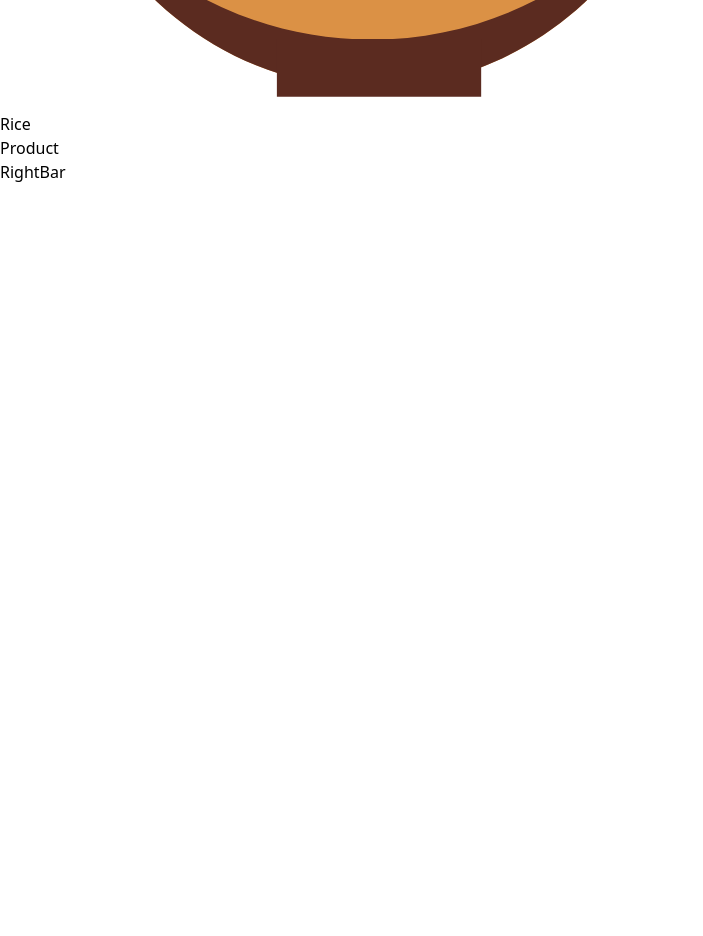
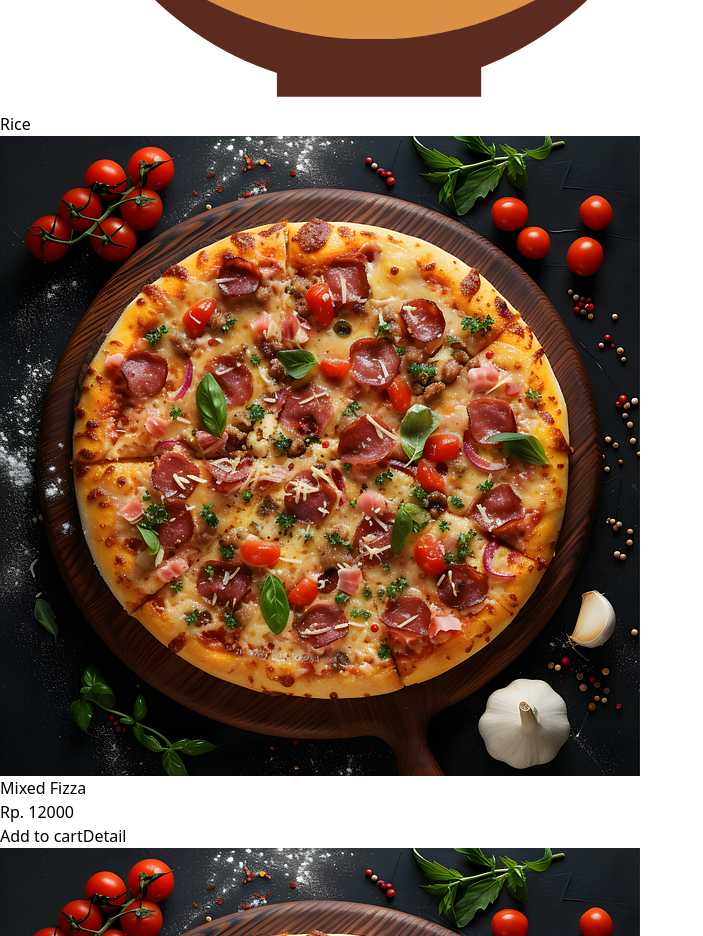
Before and after one commit to Robi-Nurhidayat/react-cafe, a React (Vite) app: page / in a window 1280 px wide. Shown: the part 5640-6576 px from the top of the page, without its empty margins (0-703 px from the left). Before the commit the page ends 5824 px from the top, so only its background shows below. Built offline with nearby package versions, Linux system fonts and the light colour scheme.

Commit message:
maybe udah selesai implement ui nya, sekarang ke bagian be

```diff
--- a/src/App.jsx
+++ b/src/App.jsx
@@ -4,6 +4,7 @@ import {
   createBrowserRouter,
   RouterProvider,
 } from "react-router-dom";
+import Product from './components/Product';
 
 const router = createBrowserRouter([
   {
@@ -12,7 +13,7 @@ const router = createBrowserRouter([
     children: [
       {
         index: true,
-        element: <h1>Product</h1>
+        element: <Product />
       }
     ]
   },
--- a/src/components/MenuCategory.jsx
+++ b/src/components/MenuCategory.jsx
@@ -4,8 +4,8 @@ import Burger from "/assets/images/burger.svg";
 import Rice from "/assets/images/rice.svg";
 const MenuCategory = () => {
   return (
-    <div className='bg-white px-5 pt-2 pb-4'>
-      <h1>Choose Category</h1>
+    <div className='bg-white px-5 pt-2 pb-4 z-50'>
+      <h1 className="px-4 mb-2 font-semibold text-lg">Choose Category</h1>
       <div className="flex justify-between items-center pl-3 mt-1 w-10/12">
         <div className="flex gap-x-3 items-center px-4 py-2 bg-[#f8f3fa] w-[140px] rounded-3xl">
           <img src={allItems} alt="all item icon" className="h-[30px]" />
--- /dev/null
+++ b/src/components/Product.jsx
@@ -0,0 +1,187 @@
+import PizzaCheese from "/assets/images/products/pizza1.png";
+import PizzaDaging from "/assets/images/products/pizza2.jpg";
+
+const products = [
+  {
+    id: 1,
+    title: "Mixed Fizza",
+    image: PizzaCheese,
+    price: 12000,
+  },
+  {
+    id: 2,
+    title: "Mixed Fizza",
+    image: PizzaCheese,
+    price: 12000,
+  },
+  {
+    id: 3,
+    title: "Mixed Fizza",
+    image: PizzaCheese,
+    price: 12000,
+  },
+  {
+    id: 4,
+    title: "Mixed Fizza",
+    image: PizzaCheese,
+    price: 12000,
+  },
+  {
+    id: 5,
+    title: "Mixed Fizza",
+    image: PizzaCheese,
+    price: 12000,
+  },
+  {
+    id: 6,
+    title: "Mixed Fizza",
+    image: PizzaCheese,
+    price: 12000,
+  },
+  {
+    id: 7,
+    title: "Mixed Fizza",
+    image: PizzaCheese,
+    price: 12000,
+  },
+  {
+    id: 8,
+    title: "Mixed Fizza",
+    image: PizzaCheese,
+    price: 12000,
+  },
+  {
+    id: 9,
+    title: "Mixed Fizza",
+    image: PizzaCheese,
+    price: 12000,
+  },
+  {
+    id: 10,
+    title: "Mixed Fizza",
+    image: PizzaCheese,
+    price: 12000,
+  },
+  {
+    id: 11,
+    title: "Mixed Fizza",
+    image: PizzaCheese,
+    price: 12000,
+  },
+  {
+    id: 12,
+    title: "Mixed Fizza",
+    image: PizzaCheese,
+    price: 12000,
+  },
+  {
+    id: 1,
+    title: "Mixed Fizza",
+    image: PizzaCheese,
+    price: 12000,
+  },
+  {
+    id: 2,
+    title: "Mixed Fizza",
+    image: PizzaCheese,
+    price: 12000,
+  },
+  {
+    id: 3,
+    title: "Mixed Fizza",
+    image: PizzaCheese,
+    price: 12000,
+  },
+  {
+    id: 4,
+    title: "Mixed Fizza",
+    image: PizzaCheese,
+    price: 12000,
+  },
+  {
+    id: 5,
+    title: "Mixed Fizza",
+    image: PizzaCheese,
+    price: 12000,
+  },
+  {
+    id: 6,
+    title: "Mixed Fizza",
+    image: PizzaCheese,
+    price: 12000,
+  },
+  {
+    id: 7,
+    title: "Mixed Fizza",
+    image: PizzaCheese,
+    price: 12000,
+  },
+  {
+    id: 8,
+    title: "Mixed Fizza",
+    image: PizzaCheese,
+    price: 12000,
+  },
+  {
+    id: 9,
+    title: "Mixed Fizza",
+    image: PizzaCheese,
+    price: 12000,
+  },
+  {
+    id: 10,
+    title: "Mixed Fizza",
+    image: PizzaCheese,
+    price: 12000,
+  },
+  {
+    id: 11,
+    title: "Mixed Fizza",
+    image: PizzaCheese,
+    price: 12000,
+  },
+  {
+    id: 12,
+    title: "Mixed Fizza",
+    image: PizzaCheese,
+    price: 12000,
+  },
+];
+
+const Product = () => {
+  return (
+
+      <div className="grid grid-cols-12 px-5 py-5 gap-4 overflow-auto h-[71vh] z-0">
+        {products.map((product) => {
+          return (
+            <div key={product.id} className="col-span-3 bg-white rounded shadow-md h-[300px] flex justify-center">
+              <div className="w-[90%] h-full py-5">
+                <div className="flex justify-center mb-5">
+                  <img
+                    src={product.image}
+                    alt="pizza"
+                    className="w-[150px] rounded"
+                  />
+                </div>
+                <div className="flex flex-col items-center">
+                  <h4>{product.title}</h4>
+                  <h5>Rp. {product.price}</h5>
+                </div>
+                <div className="flex justify-center gap-2 mt-2">
+                  <button className="bg-blue-400 px-2 py-1 text-sm rounded text-white">
+                    Add to cart
+                  </button>
+                  <button className="bg-[#9F73AB] px-2 py-1 text-sm rounded text-white">
+                    Detail
+                  </button>
+                </div>
+              </div>
+            </div>
+          );
+        })}
+      </div>
+
+  );
+};
+
+export default Product;
--- a/src/components/RightBar.jsx
+++ b/src/components/RightBar.jsx
@@ -1,9 +1,160 @@
-import React from 'react'
-
+import PizzaCheese from "/assets/images/products/pizza1.png";
+import { FaMinusCircle } from "react-icons/fa";
+import { FaPlusCircle } from "react-icons/fa";
 const RightBar = () => {
   return (
-    <div className='h-full bg-red-500 col-span-3 row-start-3 row-end-13'>RightBar</div>
-  )
-}
+    <div className="h-full col-span-3 row-start-3 row-end-13 pl-5">
+      <div className=" bg-white h-full pt-2">
+        <div className="px-4 flex justify-between items-center py-4">
+          <h3 className="text-xl font-semibold">New Order Bill</h3>
+          <span className="font-semibold text-sm text-gray-300">Monday, 22 April 2024</span>
+        </div>
+        {/* list food */}
+        <div className="border-y-2 pt-10 pb-2 ">
+          <div className="px-2 flex flex-col gap-6  overflow-auto h-[400px]">
+            <div className="flex gap-x-2 justify-between items-center px-4 py-2 bg-[#f8f3fa] rounded-3xl">
+              <img
+                src={PizzaCheese}
+                alt="all item icon"
+                className="h-[60px] rounded-[360px]"
+              />
+              <div className="text-sm">
+                <h5>Cheese Burger</h5>
+                <p>Rp. 120000</p>
+              </div>
+              <div className="flex items-center gap-x-3">
+                <button className="text-[#FEC260] text-3xl">
+                  <FaMinusCircle />
+                </button>
+                <span>0</span>
+                <button className="text-[#FEC260] text-3xl">
+                  <FaPlusCircle />
+                </button>
+              </div>
+            </div>
+            <div className="flex gap-x-2 justify-between items-center px-4 py-2 bg-[#f8f3fa] rounded-3xl">
+              <img
+                src={PizzaCheese}
+                alt="all item icon"
+                className="h-[60px] rounded-[360px]"
+              />
+              <div className="text-sm">
+                <h5>Cheese Burger</h5>
+                <p>Rp. 120000</p>
+              </div>
+              <div className="flex items-center gap-x-3">
+                <button className="text-[#FEC260] text-3xl">
+                  <FaMinusCircle />
+                </button>
+                <span>0</span>
+                <button className="text-[#FEC260] text-3xl">
+                  <FaPlusCircle />
+                </button>
+              </div>
+            </div>
+            <div className="flex gap-x-2 justify-between items-center px-4 py-2 bg-[#f8f3fa] rounded-3xl">
+              <img
+                src={PizzaCheese}
+                alt="all item icon"
+                className="h-[60px] rounded-[360px]"
+              />
+              <div className="text-sm">
+                <h5>Cheese Burger</h5>
+                <p>Rp. 120000</p>
+              </div>
+              <div className="flex items-center gap-x-3">
+                <button className="text-[#FEC260] text-3xl">
+                  <FaMinusCircle />
+                </button>
+                <span>0</span>
+                <button className="text-[#FEC260] text-3xl">
+                  <FaPlusCircle />
+                </button>
+              </div>
+            </div>
+            <div className="flex gap-x-2 justify-between items-center px-4 py-2 bg-[#f8f3fa] rounded-3xl">
+              <img
+                src={PizzaCheese}
+                alt="all item icon"
+                className="h-[60px] rounded-[360px]"
+              />
+              <div className="text-sm">
+                <h5>Cheese Burger</h5>
+                <p>Rp. 120000</p>
+              </div>
+              <div className="flex items-center gap-x-3">
+                <button className="text-[#FEC260] text-3xl">
+                  <FaMinusCircle />
+                </button>
+                <span>0</span>
+                <button className="text-[#FEC260] text-3xl">
+                  <FaPlusCircle />
+                </button>
+              </div>
+            </div>
+            <div className="flex gap-x-2 justify-between items-center px-4 py-2 bg-[#f8f3fa] rounded-3xl">
+              <img
+                src={PizzaCheese}
+                alt="all item icon"
+                className="h-[60px] rounded-[360px]"
+              />
+              <div className="text-sm">
+                <h5>Cheese Burger</h5>
+                <p>Rp. 120000</p>
+              </div>
+              <div className="flex items-center gap-x-3">
+                <button className="text-[#FEC260] text-3xl">
+                  <FaMinusCircle />
+                </button>
+                <span>0</span>
+                <button className="text-[#FEC260] text-3xl">
+                  <FaPlusCircle />
+                </button>
+              </div>
+            </div>
+            <div className="flex gap-x-2 justify-between items-center px-4 py-2 bg-[#f8f3fa] rounded-3xl">
+              <img
+                src={PizzaCheese}
+                alt="all item icon"
+                className="h-[60px] rounded-[360px]"
+              />
+              <div className="text-sm">
+                <h5>Cheese Burger</h5>
+                <p>Rp. 120000</p>
+              </div>
+              <div className="flex items-center gap-x-3">
+                <button className="text-[#FEC260] text-3xl">
+                  <FaMinusCircle />
+                </button>
+                <span>0</span>
+                <button className="text-[#FEC260] text-3xl">
+                  <FaPlusCircle />
+                </button>
+              </div>
+            </div>
 
-export default RightBar
+          </div>
+          <div className="px-4 mt-16">
+              <div className="flex items-center justify-between">
+                <p>Sub total</p>
+                <p>Rp. 200000</p>
+              </div>
+              <p className="border border-dashed mt-8"></p>
+              <div className="flex items-center justify-between mt-4">
+                <p className="text-red-500">Total</p>
+                <p className="text-green-500">Rp. 200000</p>
+              </div>
+            </div>
+        </div>
+
+        {/* end of list food */}
+
+        <div className="px-5 mt-10">
+        <button className="bg-red-500 w-full py-1.5 text-white font-semibold rounded ">Place Order</button>
+        </div>
+      </div>
+    </div>
+  );
+};
+
+export default RightBar;
```
Also changed, not shown: public/assets/images/products/pizza1.png (added), public/assets/images/products/pizza2.jpg (added).
